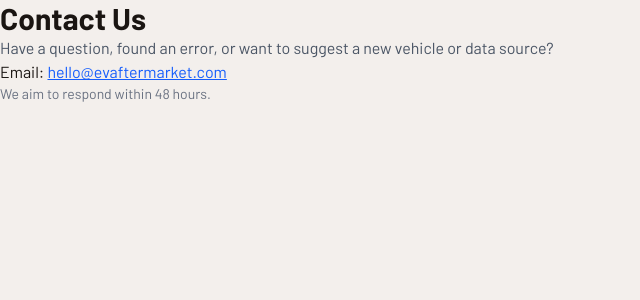
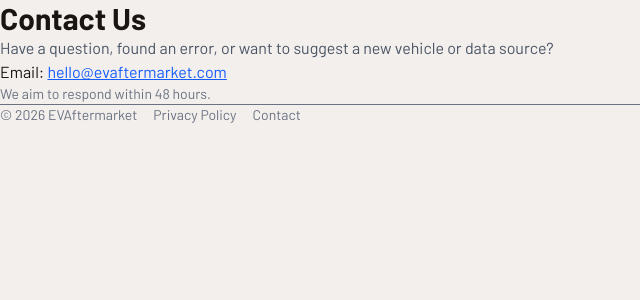
Before and after one commit to zqrferrari-code/ev-aftermarket, a Next.js app: page /contact in a window 1280 px wide. Shown: the top 300 px of the page, without its empty margins (0-640 px from the left). Built offline with nearby package versions, Linux system fonts and the light colour scheme; no server answers.

Commit message:
feat: add Privacy Policy and Contact links to footer

```diff
--- a/app/layout.tsx
+++ b/app/layout.tsx
@@ -1,5 +1,6 @@
 import type { Metadata } from "next";
 import Script from "next/script";
+import Link from "next/link";
 import "./globals.css";
 import { BASE_URL } from "@/lib/config";
 import { JsonLd } from "@/components/JsonLd";
@@ -47,6 +48,13 @@
           }}
         />
         {children}
+        <footer className="border-t mt-16 py-8 text-sm text-gray-500">
+          <div className="max-w-4xl mx-auto px-4 flex flex-wrap gap-4">
+            <span>© {new Date().getFullYear()} EVAftermarket</span>
+            <Link href="/privacy" className="hover:text-gray-700">Privacy Policy</Link>
+            <Link href="/contact" className="hover:text-gray-700">Contact</Link>
+          </div>
+        </footer>
         <Script
           defer
           data-domain="evaftermarket.com"
```
